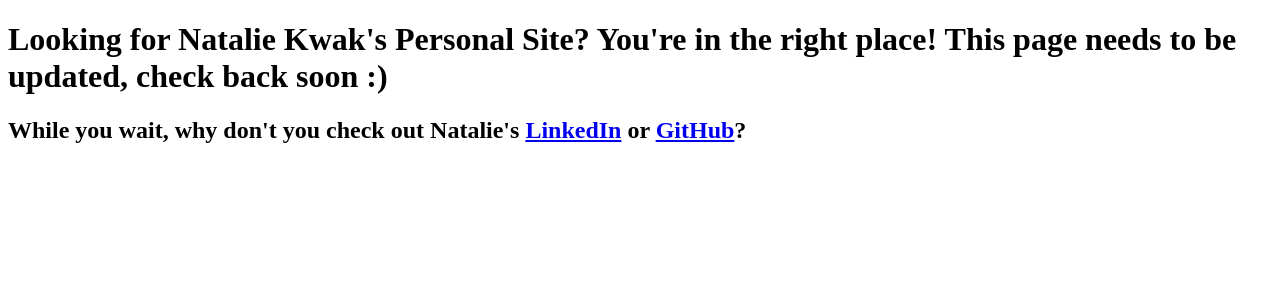
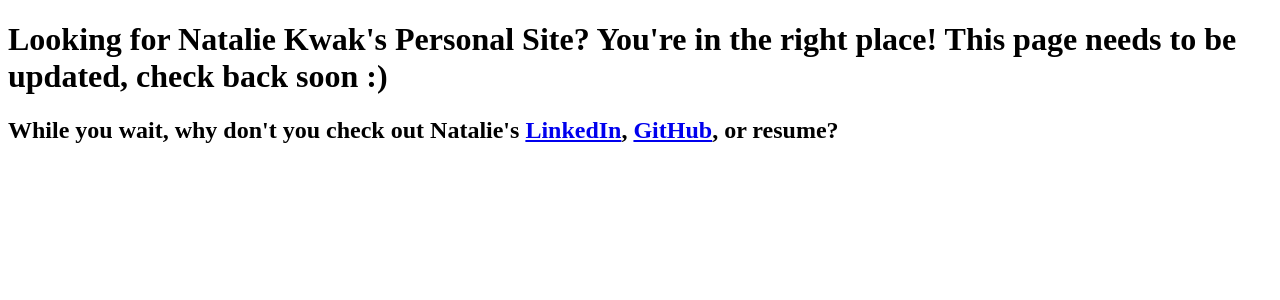
Before and after one commit to nataliekwak/tester, a React (Create React App) app: page / in a window 1280 px wide. Shown: the top 300 px of the page. Built offline with nearby package versions, Linux system fonts and the light colour scheme.

Commit message:
added resume

```diff
--- a/src/App.js
+++ b/src/App.js
@@ -5,7 +5,7 @@ function App() {
       Looking for Natalie Kwak's Personal Site? You're in the right place! This page needs to be updated, check back soon :<span>&#41;</span>
     </h1>
     <break></break>
-    <h2>While you wait, why don't you check out Natalie's <a href="https://www.linkedin.com/in/natalie-kwak/">LinkedIn</a> or <a href="https://github.com/nataliekwak">GitHub</a>?</h2>
+    <h2>While you wait, why don't you check out Natalie's <a href="https://www.linkedin.com/in/natalie-kwak/">LinkedIn</a>, <a href="https://github.com/nataliekwak">GitHub</a>, or <a>resume</a>?</h2>
     </div>
   );
 }
```
Also changed, not shown: 1 other file (tests, documents, lock files or other folders).
